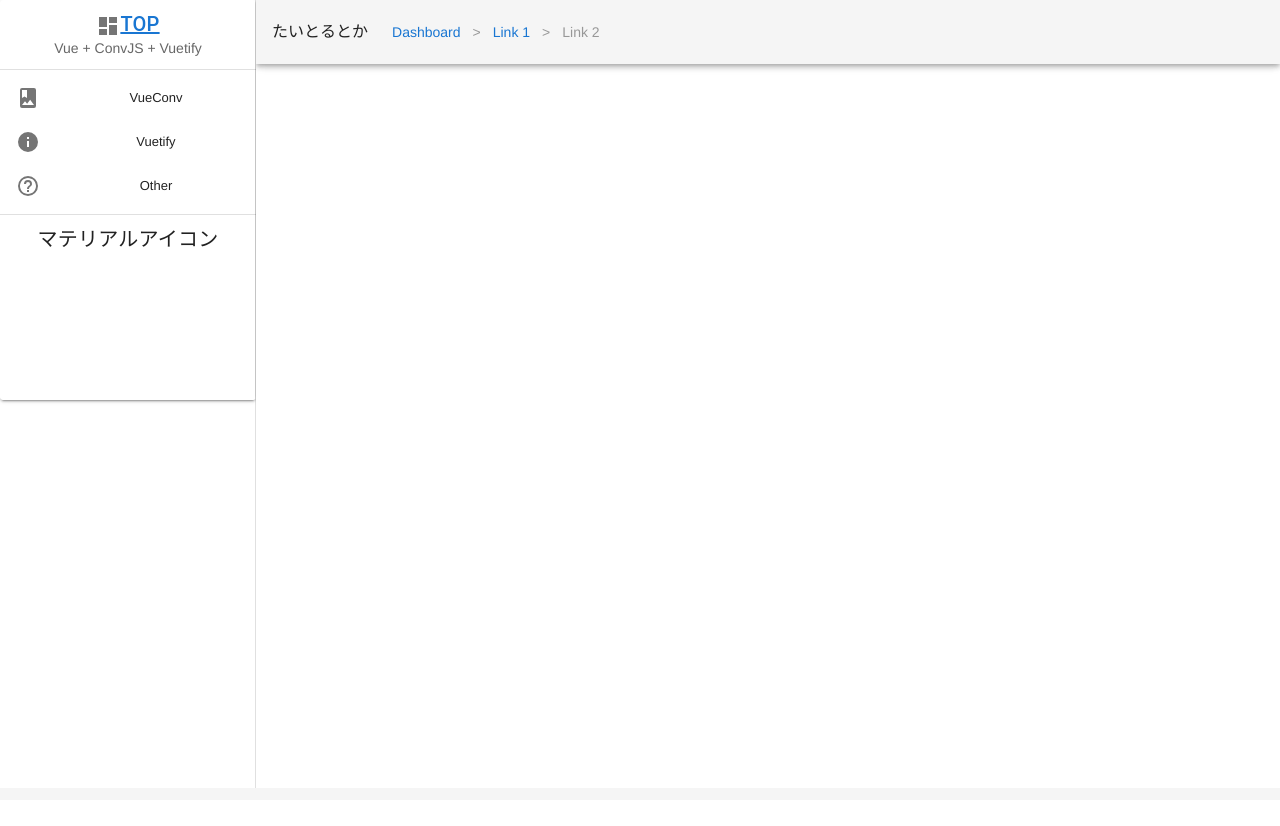
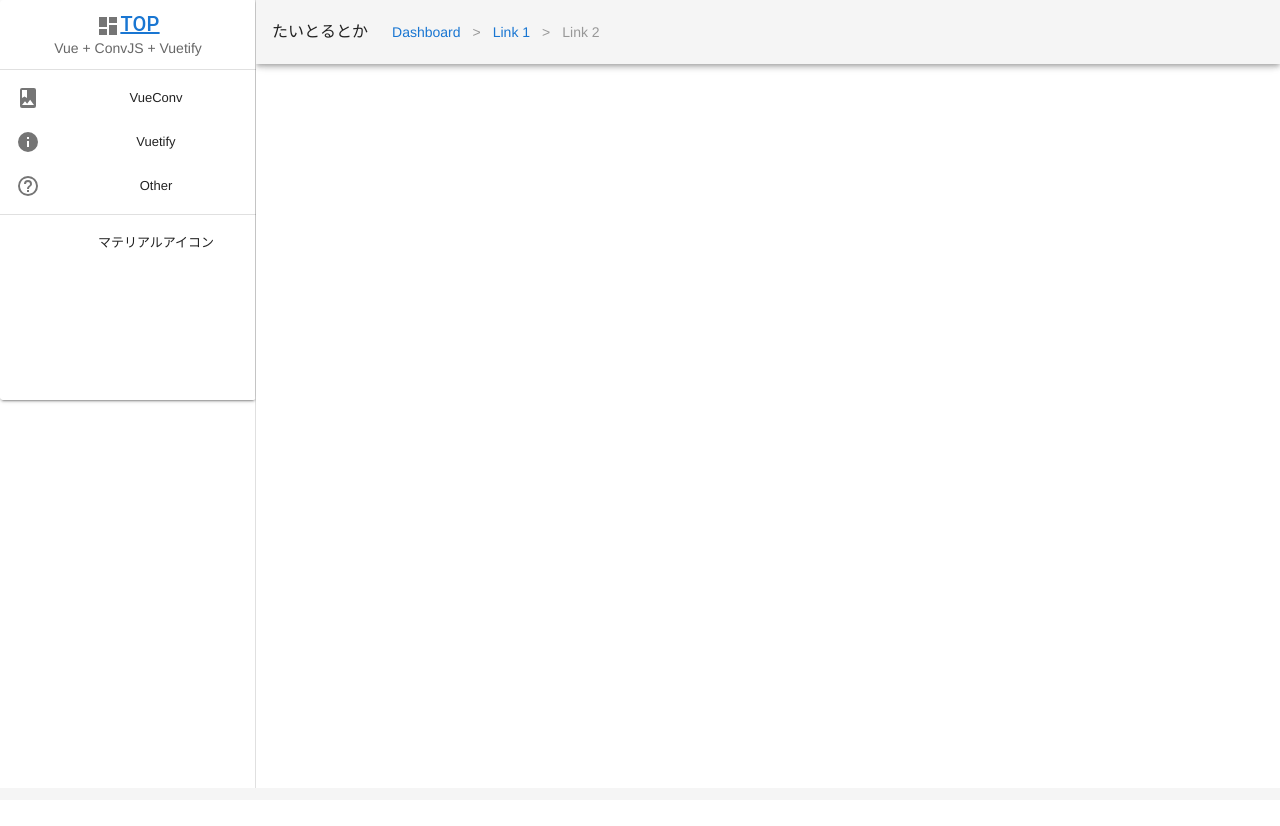
Before and after one commit to MariMurotani/vue_conva, a Vue app: page / in a window 1280 px wide. Shown: the top 826 px of the page. After the commit the page ends 800 px from the top, so only its background shows below. Built offline with nearby package versions, Linux system fonts and the light colour scheme; what vue-konva, vue-toasted would draw is missing.

Commit message:
カードレイアウトのリスト表示

```diff
--- a/src/App.vue
+++ b/src/App.vue
@@ -46,6 +46,5 @@ export default {
   -moz-osx-font-smoothing: grayscale;
   text-align: center;
   color: #2c3e50;
-  margin-top: 60px;
 }
 </style>
--- a/src/components/CardType1.vue
+++ b/src/components/CardType1.vue
@@ -1,28 +1,19 @@
 <template>
   <v-card
     :loading="loading"
-    class="mx-auto"
-    style="border: solid 1px grey;"
+    :width="300"
+    :min-height="530"
+    shaped
   >
-    <template slot="progress">
-      <v-progress-linear
-        color="deep-purple"
-        height="10"
-        indeterminate
-      ></v-progress-linear>
-    </template>
-
     <v-img
-      height="250"
+      height="100"
       src="https://cdn.vuetifyjs.com/images/cards/cooking.png"
     ></v-img>
 
     <v-card-title>Cafe Badilico</v-card-title>
-
     <v-card-text>
       <v-row
         align="center"
-        class="mx-0"
       >
         <v-rating
           :value="4.5"
@@ -74,7 +65,9 @@
         Reserve
       </v-btn>
     </v-card-actions>
-  </v-card></template>
+
+  </v-card>
+</template>
 
 <script>
 // import Konva from 'konva'
--- a/src/components/LeftMenu.vue
+++ b/src/components/LeftMenu.vue
@@ -40,20 +40,27 @@
 
       <v-divider></v-divider>
 
-      <v-list-item href="https://fonts.google.com/icons" target="_blank">
-        <v-list-item-content>
-          <v-list-item-title class="text-h6">
-            マテリアルアイコン
-          </v-list-item-title>
-        </v-list-item-content>
-      </v-list-item>
+      <v-list
+        dense
+        nav
+      >
+        <v-list-item href="https://fonts.google.com/icons" target="_blank">
+          <v-list-item-icon>
+            <v-icon>{{ mdiLaunch }}</v-icon>
+          </v-list-item-icon>
+
+          <v-list-item-content>
+            <v-list-item-title>マテリアルアイコン</v-list-item-title>
+          </v-list-item-content>
+        </v-list-item>
+      </v-list>
 
     </v-navigation-drawer>
   </v-card>
 </template>
 
 <script>
-import { mdiAccount, mdiCheck, mdiViewDashboard, mdiImageAlbum, mdiInformation, mdiHelpCircleOutline, mdiLink } from '@mdi/js'
+import { mdiAccount, mdiCheck, mdiViewDashboard, mdiImageAlbum, mdiInformation, mdiHelpCircleOutline, mdiLink, mdiLaunch } from '@mdi/js'
 
 export default {
   name: 'left-menu',
@@ -66,6 +73,7 @@ export default {
       check: mdiCheck,
       dashboard: mdiViewDashboard,
       link: mdiLink,
+      launch: mdiLaunch,
       items: [
         {
           title: 'VueConv',
--- a/src/pages/HelloVuetify.vue
+++ b/src/pages/HelloVuetify.vue
@@ -1,13 +1,19 @@
 <template>
-  <splitpanes class="default-theme" style="height: 400px">
+  <splitpanes class="default-theme" style="height: 550px">
     <pane min-size="20">
+        <v-row>
+          <v-col class="mx-1">
             <card-type1 class="card-type1"></card-type1>
+          </v-col>
+          <v-col class="mx-1 my-1">
+            <card-type1 class="card-type1"></card-type1>
+          </v-col>
+        </v-row>
     </pane>
     <pane>
       <splitpanes horizontal>
         <pane>2</pane>
         <pane>3</pane>
-        <pane>4</pane>
       </splitpanes>
     </pane>
     <pane>5</pane>
@@ -47,7 +53,7 @@ export default {
 <style>
 .splitpanes__pane {
   justify-content: center;
-    align-items: center;
+  align-items: start;
   display: flex;
   overflow-y: scroll;
 }
--- a/src/router/index.js
+++ b/src/router/index.js
@@ -13,7 +13,7 @@ Vue.use(Vuetify)
 export default new Router({
   routes: [
     {
-      path: '/conv',
+      path: '/vueconv',
       name: 'HelloConv',
       component: HelloConv
     },
```
Lines whose indentation alone changed are shown as unchanged.
